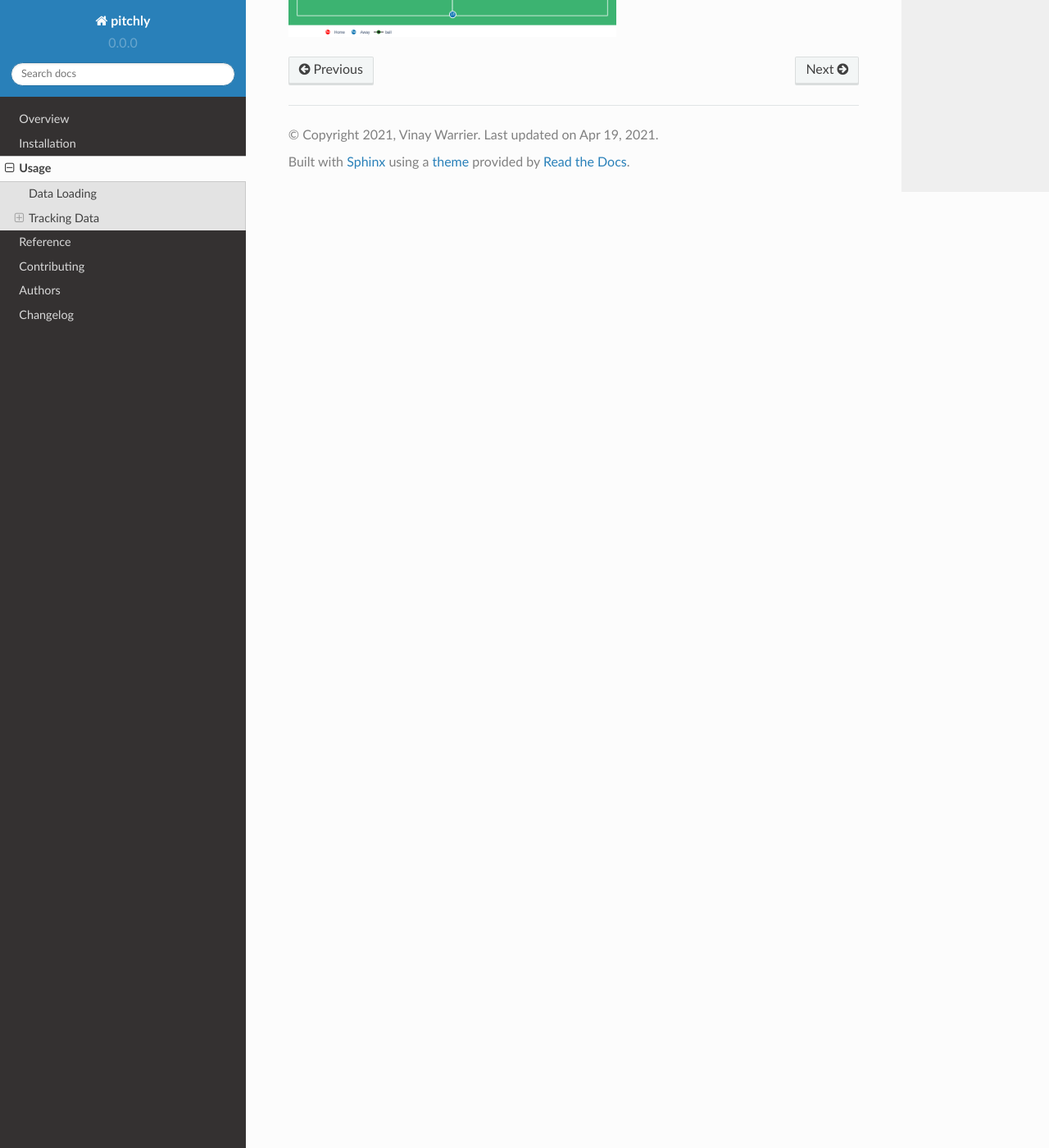
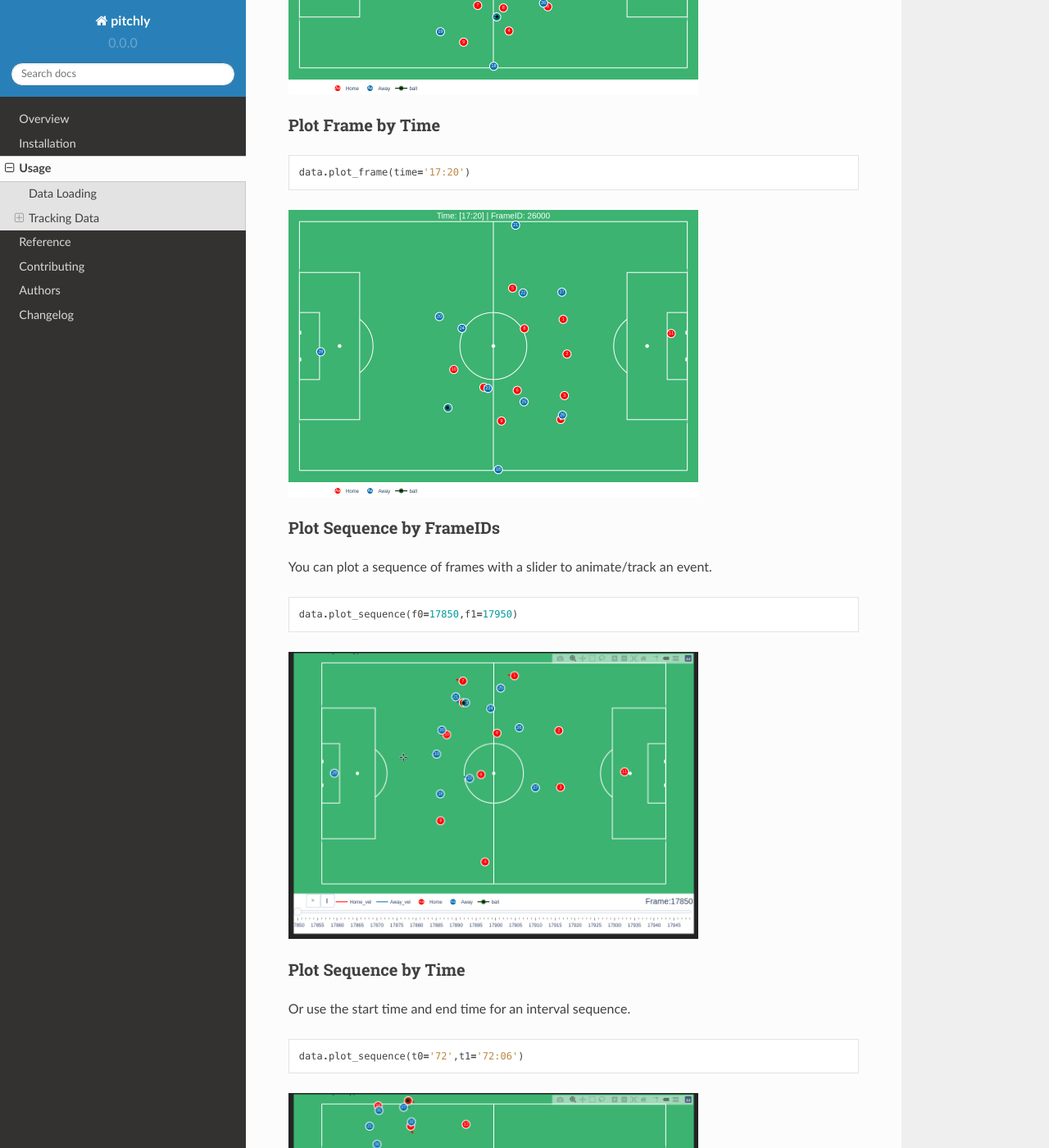
Before and after one commit to opunsoars/pitchly, a Sphinx documentation site: the page built from docs/usage.rst, in a window 1280 px wide and 1400 px high, scrolled down 1378 px. Shown: the whole window at 82% size. Built offline with Sphinx 7.4.7 and the Read the Docs theme 2.0.0, drawn with Linux system fonts in a browser that asks for light colours.

Commit message:
Add tracking docs

```diff
--- a/docs/usage.rst
+++ b/docs/usage.rst
@@ -60,5 +60,39 @@ Plot Frame by FrameID
     data.plot_frame(frameID=264)
 
 .. image:: t1.png
-    :width: 400
+    :width: 500
     :alt: Alternative text
+
+Plot Frame by Time
+^^^^^^^^^^^^^^^^^^^^^
+.. code-block:: python
+
+    data.plot_frame(time='17:20')
+
+.. image:: t2.png
+    :width: 500
+    :alt: Alternative text
+
+Plot Sequence by FrameIDs
+^^^^^^^^^^^^^^^^^^^^^^^^^
+You can plot a sequence of frames with a slider to animate/track an event.
+
+.. code-block:: python
+
+    data.plot_sequence(f0=17850,f1=17950)
+
+.. image:: t1.gif
+    :width: 500
+    :alt: Alternative text
+
+Plot Sequence by Time
+^^^^^^^^^^^^^^^^^^^^^
+Or use the start time and end time for an interval sequence.
+
+.. code-block:: python
+
+    data.plot_sequence(t0='72',t1='72:06')
+
+.. image:: t2.gif
+    :width: 500
+    :alt: Alternative text
```
Also changed, not shown: docs/t1.gif (added), docs/t2.gif (added), docs/t2.png (added).
